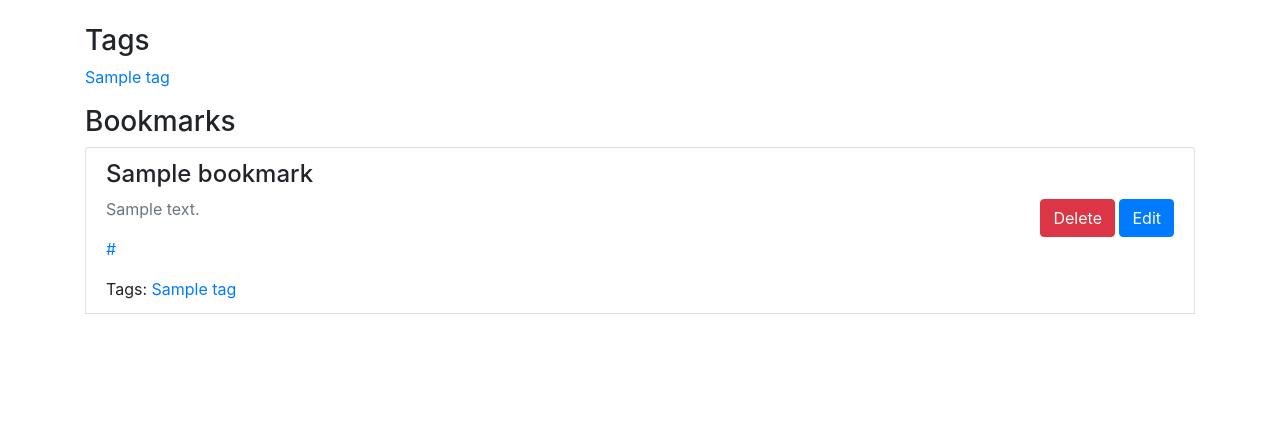
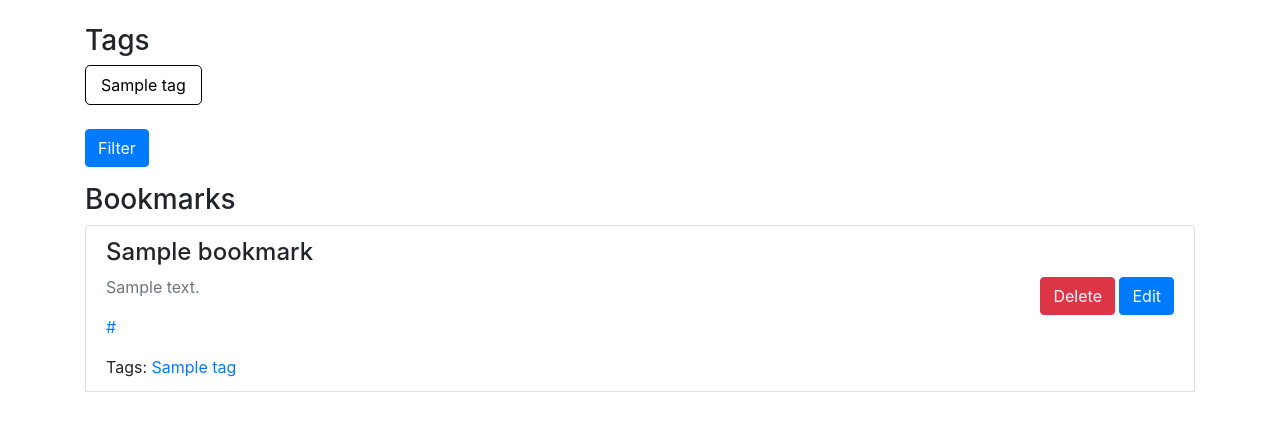
Before and after one commit to PetroFedun/Beetroot_project, a Django app: page /bookmark_manager/bookmark_list in a window 1280 px wide. Shown: the part 66-497 px from the top of the page. Run offline with Django 4.2, Linux system fonts and the light colour scheme; a user stored in the database is signed in; tables that the repository leaves empty hold one stand-in row (values such as "Sample post"); some libraries are stand-ins or nearby versions.

Commit message:
add filter bookmarks by multiple tags

```diff
--- a/bookmark_manager/static/main.css
+++ b/bookmark_manager/static/main.css
@@ -0,0 +1,29 @@
+.btn-check {
+  display: none;
+}
+
+.btn-checkbox {
+  display: inline-block;
+  padding: 7px 15px;
+  color: #000;
+  border: solid 1px;
+  cursor: pointer;
+  border-radius: 5px;
+  transition: background-color 0.3s;
+}
+
+.btn-check:checked + .btn {
+  background-color: #007bff;
+  color: #fff;
+}
+
+.btn-check:checked + .btn::before {
+  content: '✔';
+  display: block;
+  position: absolute;
+  top: 50%;
+  left: 10px;
+  transform: translateY(-50%);
+  color: #fff;
+  font-weight: bold;
+}
--- a/bookmark_manager/templates/bookmark_list.html
+++ b/bookmark_manager/templates/bookmark_list.html
@@ -17,18 +17,22 @@
         {% endfor %}
     </div>
 {% endif %}
+<form action="{% url 'filter' %}" method="get">
   <div class="tag-block mt-4">
     <h3>Tags</h3>
     <ul class="list-inline">
       <li class="list-inline-item">
         {% for tag in tags|slice:":30" %}
-        <a href="{% url 'tag_detail' tag.title %}">{{ tag.title }}</a>{% if not forloop.last %}, {% endif %}
+          <input type="checkbox" class="btn-check" id="btn-check-{{ tag.id }}" autocomplete="off" name="tags" value="{{ tag.title }}">
+          <label class="btn btn-checkbox" for="btn-check-{{ tag.id }}">{{ tag.title }}</label>
         {% empty %}
-        <p class="empty-message mt-3">At the moment the list is empty.</p>
+          <p class="empty-message mt-3">At the moment, the list is empty.</p>
         {% endfor %}
       </li>
     </ul>
   </div>
+  <button class="btn btn-primary mb-3" type="submit">Filter</button>
+</form>
 <h3>Bookmarks</h3>
 <ul class="list-group" id="results">
   {% for bookmark in bookmarks %}
--- a/bookmark_manager/templates/tag_detail.html
+++ b/bookmark_manager/templates/tag_detail.html
@@ -2,7 +2,7 @@
 {% block content %}
 {% include 'header.html' %}
   <h1 class='mt-4'>Bookmarks with tag: {{ tag }}</h1>
-  <ul>
+  <ul class="list-group">
     {% for bookmark in bookmarks %}
       <li class="list-group-item mb-3">
         <div class="d-flex justify-content-between align-items-center">
--- a/bookmark_manager/urls.py
+++ b/bookmark_manager/urls.py
@@ -9,6 +9,7 @@ urlpatterns = [
     path('<int:pk>/delete/', views.delete, name='delete'),
     path('partial-search/', views.partial_search, name='partial_search'),
     path('tag/<str:tag>/', views.tag_detail, name='tag_detail'),
+    path('filter/', views.filter, name='filter'),
     path("register/", views.register_request, name="register"),
     path("login/", views.login_request, name="login"),
     path("logout", views.logout_request, name= "logout"),
--- a/bookmark_manager/views.py
+++ b/bookmark_manager/views.py
@@ -83,6 +83,16 @@ def tag_detail(request, tag):
     bookmarks = Bookmark.objects.filter(user=request.user, tags__title=tag) if request.user.is_authenticated else Bookmark.objects.filter(tags__title=tag)
     return render(request, 'tag_detail.html', {'bookmarks': bookmarks, 'tag': tag})
 
+def filter(request):
+    selected_tags = request.GET.getlist('tags')
+    selected_tags_str = ', '.join(selected_tags)
+    bookmarks = Bookmark.objects.filter(tags__title__in=selected_tags)
+    context = {
+        'bookmarks': bookmarks,
+        'tags': selected_tags_str
+    }
+    return render(request, 'filter.html', context)
+
 def register_request(request):
 	if request.method == "POST":
 		form = NewUserForm(request.POST)
```
Lines whose indentation alone changed are shown as unchanged.
